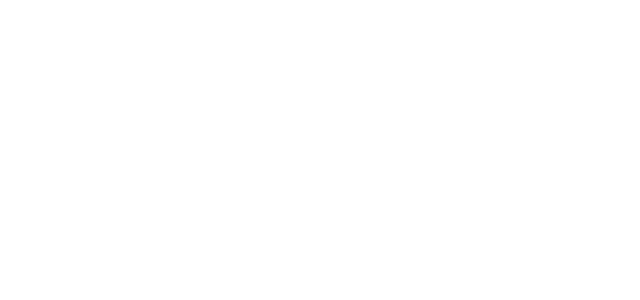
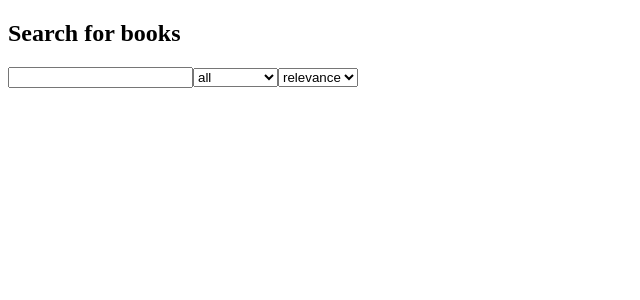
Before and after one commit to MrGrel/feature, a React (Create React App) app: page / in a window 1280 px wide. Shown: the top 300 px of the page, without its empty margins (0-640 px from the left). Built offline with nearby package versions, Linux system fonts and the light colour scheme.

Commit message:
base layout without styles

```diff
--- a/package.json
+++ b/package.json
@@ -14,6 +14,7 @@
     "@types/react-redux": "^7.1.26",
     "@types/react-router-dom": "^5.3.3",
     "react": "^18.2.0",
+    "react-css-modules": "^4.7.11",
     "react-dom": "^18.2.0",
     "react-hook-form": "^7.46.1",
     "react-redux": "^8.1.2",
@@ -46,5 +47,8 @@
       "last 1 firefox version",
       "last 1 safari version"
     ]
+  },
+  "devDependencies": {
+    "sass": "^1.66.1"
   }
 }
--- a/src/layouts/header/index.tsx
+++ b/src/layouts/header/index.tsx
@@ -1,3 +1,37 @@
+import { useForm } from "react-hook-form";
+
+interface IForm {
+  search: string;
+  categories: string;
+  sorting: string;
+}
+
 export const Header = () => {
-  return <header></header>;
+  const { handleSubmit, register } = useForm<IForm>();
+
+  const onSubmit = (data: IForm) => {};
+
+  return (
+    <header>
+      <div className="container">
+        <h2>Search for books</h2>
+        <form onSubmit={handleSubmit(onSubmit)}>
+          <input type="text" {...register("search")} />
+          <select {...register("categories")}>
+            <option value="all">all</option>
+            <option value="art">art</option>
+            <option value="biography">biography</option>
+            <option value="computers">computers</option>
+            <option value="history">history</option>
+            <option value="medical">medical</option>
+            <option value="poetry">poetry</option>
+          </select>
+          <select {...register("sorting")}>
+            <option value="relevance">relevance</option>
+            <option value="newst">newst</option>
+          </select>
+        </form>
+      </div>
+    </header>
+  );
 };
--- a/src/pages/catalog.tsx
+++ b/src/pages/catalog.tsx
@@ -1,3 +1,23 @@
+import { Link } from "react-router-dom";
+
 export const Catalog = () => {
-  return <main></main>;
+  return (
+    <main className="main">
+      <section className="section catalog">
+        <div className="container">
+          <p className="catalog__found-text">443 founds</p>
+          <ul className="catalog__list">
+            <li className="catalog__item">
+              <Link to="product/1" className="catalog__item-link" />
+              <img className="catalog__item-img" src="" alt="book" />
+              <p className="catalog__item-categories">Категория</p>
+              <p className="catalog__item-name">Название книги</p>
+              <p className="catalog__item-author">Автор</p>
+            </li>
+          </ul>
+          <button className="catalog__btn">Поазать больше</button>
+        </div>
+      </section>
+    </main>
+  );
 };
--- a/src/pages/product.tsx
+++ b/src/pages/product.tsx
@@ -1,3 +1,19 @@
 export const Product = () => {
-  return <main></main>;
+  return (
+    <main>
+      <section className="section product">
+        <div className="container">
+          <img className="product__img" src="" alt="Продукт" />
+          <div className="product__container">
+            <p className="product__category-text">Категория</p>
+            <p className="product__name-text">Название</p>
+            <p className="product__author-text">Автор</p>
+            <div className="product__description-container">
+              <p className="product__description-text">Описание</p>
+            </div>
+          </div>
+        </div>
+      </section>
+    </main>
+  );
 };
```
Also changed, not shown: 1 other file (tests, documents, lock files or other folders).
